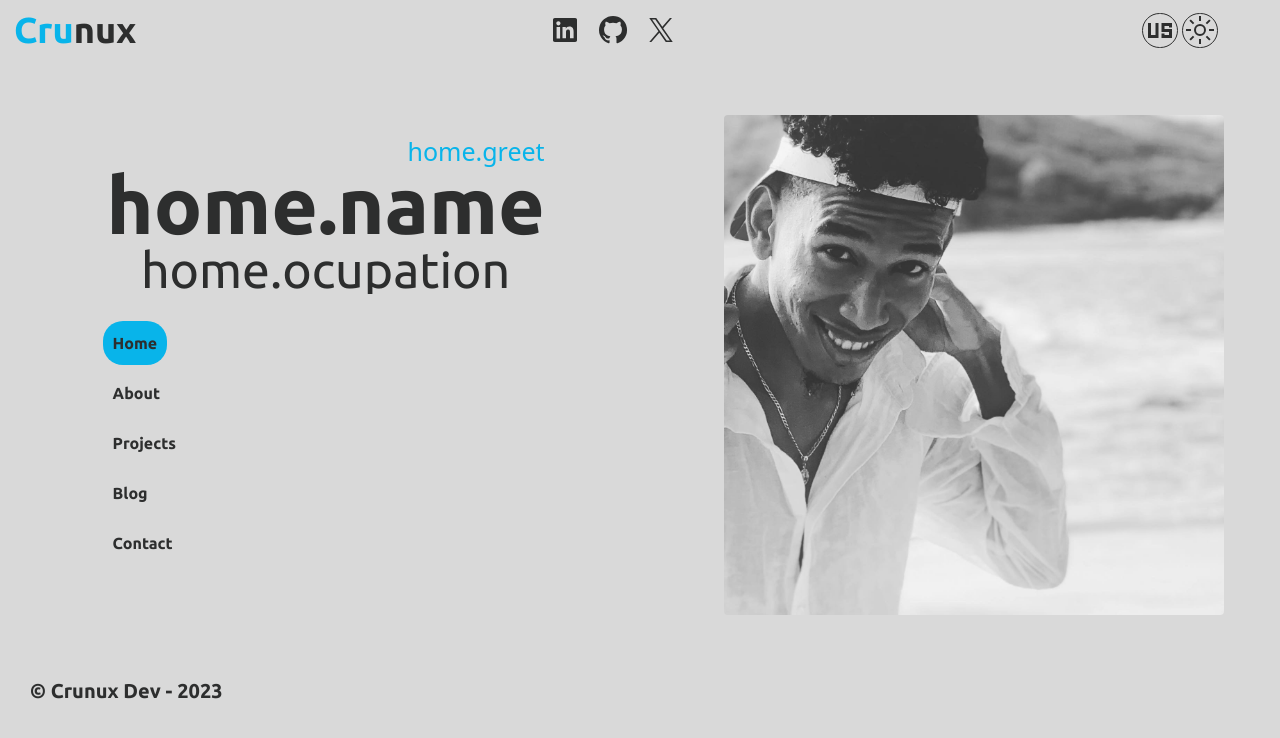
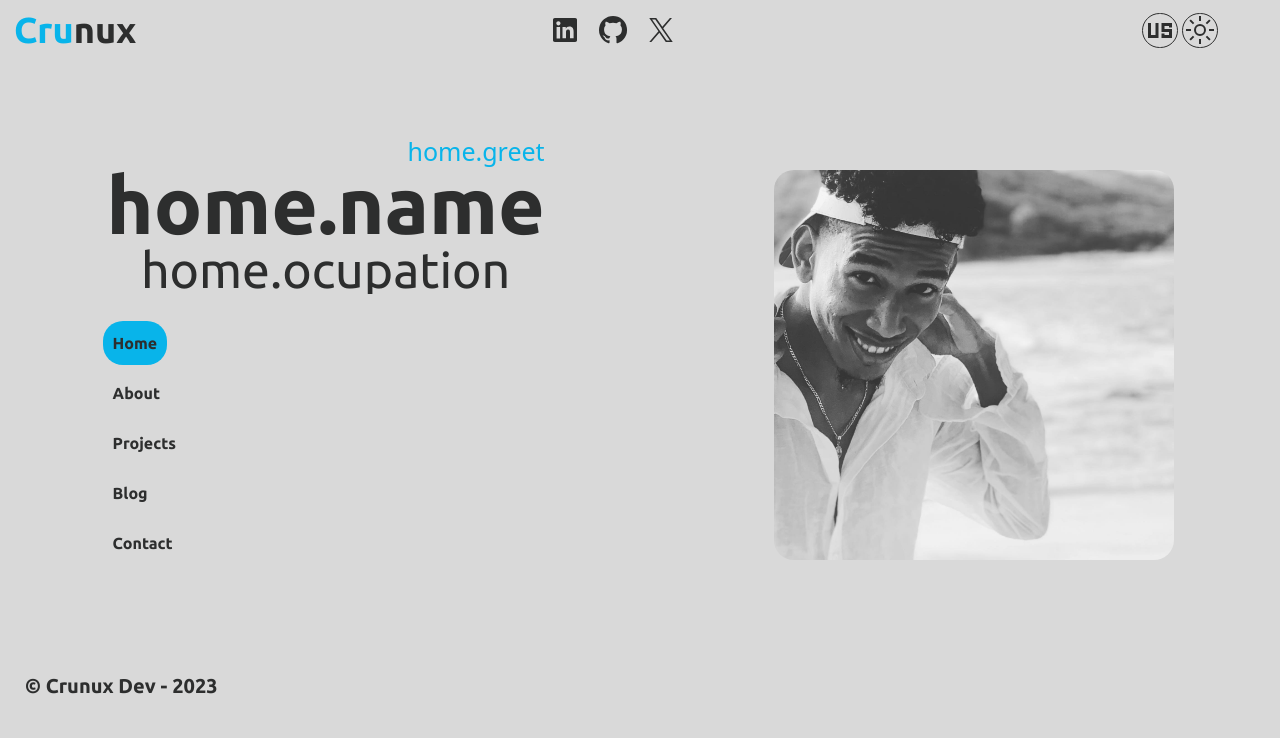
Before and after one commit to crunux/me, a Nuxt app: page / in a window 1280 px wide. Shown: the top 738 px of the page. Built offline with nearby package versions, Linux system fonts and the light colour scheme.

Commit message:
reafactor: style w-screen

```diff
--- a/src/components/Footer.vue
+++ b/src/components/Footer.vue
@@ -2,7 +2,7 @@
 const currentYear: number = new Date().getUTCFullYear();</script>
 <template>
     <footer
-      class="relative flex items-end left-5 bottom-0 w-[100vw] h-[30px] m-[10px] dark:text-[#d9d9d9] text-[#2d2e2e] font-ubuntu font-semibold text-xl"
+      class="relative flex items-end left-5 bottom-0 w-screen h-[30px] m-[5px] dark:text-[#d9d9d9] text-[#2d2e2e] font-ubuntu font-semibold text-xl"
     >
       <h6>&copy; Crunux Dev - {{ currentYear }}</h6>
     </footer>
--- a/src/components/Home.vue
+++ b/src/components/Home.vue
@@ -7,14 +7,13 @@ defineProps<Props>();
 </script>
 <template>
   <section
-    class="snap-center mt-[65px] w-[100vw] flex flex-col justify-center items-center"
+    class="snap-center mt-[65px] w-screen flex flex-col justify-center items-center"
   >
     <div
       class="w-[95%] h-[600px] relative max-h-[30%] flex table:flex-row movil:flex-col justify-between rounded-[20px] dark:bg-transparent items-center bg-transparent text-[#2d2e2e]"
     >
       <div class="w-[45%] m-5 top-8 flex flex-col justify-center items-center">
         <div class="bottom-[10px]">
-
           <h6
             class="text-[#08B4EA] bottom-0 laptop:text-end movil:text-center text-[25px] p-0 m-0 leading-none"
           >
@@ -49,7 +48,7 @@ defineProps<Props>();
 
       <div class="w-[45%] flex justify-center items-center">
         <img
-            class="laptop:w-[500px] laptop:h-[500px] table:w-[400px] table:h-[390px] movil:hidden table:block laptop:block rounded"
+          class="laptop:w-[400px] table:w-[400px] table:h-[390px] movil:hidden table:block laptop:block rounded-[20px]"
           src="../assets/img/me.jpg"
           alt=""
         />
--- a/src/pages/blog/index.vue
+++ b/src/pages/blog/index.vue
@@ -32,8 +32,12 @@ console.log(clients, getToken);
 const { data, error, refresh } = await useAsyncQuery<Data>(query);
 </script>
 <template>
-  <section class="w-screen flex flex-col justify-center items-center">
-    <div class="w-full" v-for="post in data.posts" :key="post.id">
+  <section class="w-[90%]">
+    <div
+      class="w-full flex flex-col justify-center items-center"
+      v-for="post in data.posts"
+      :key="post.id"
+    >
       <PostCard :post="post" />
     </div>
   </section>
```
Lines whose indentation alone changed are shown as unchanged.
